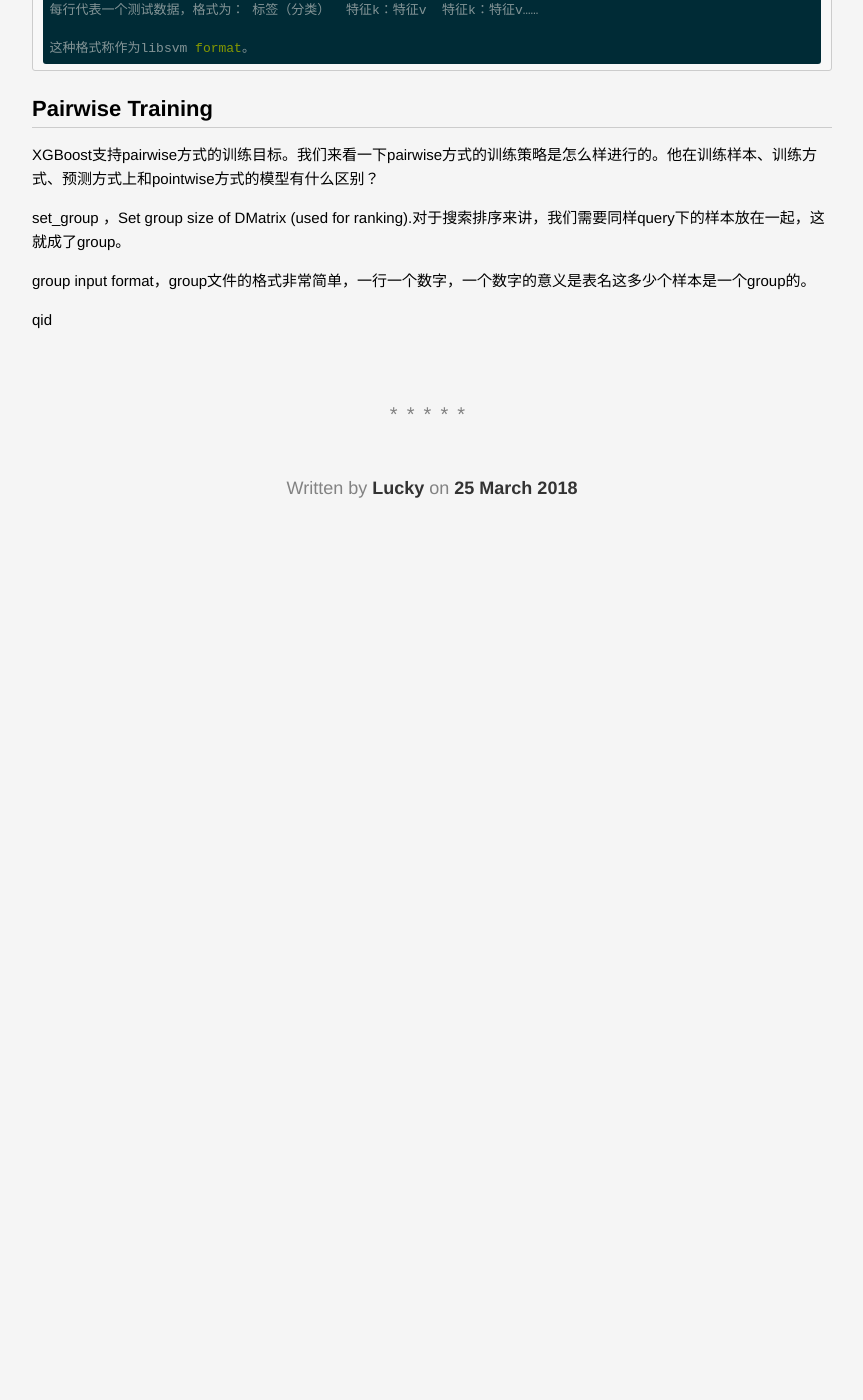
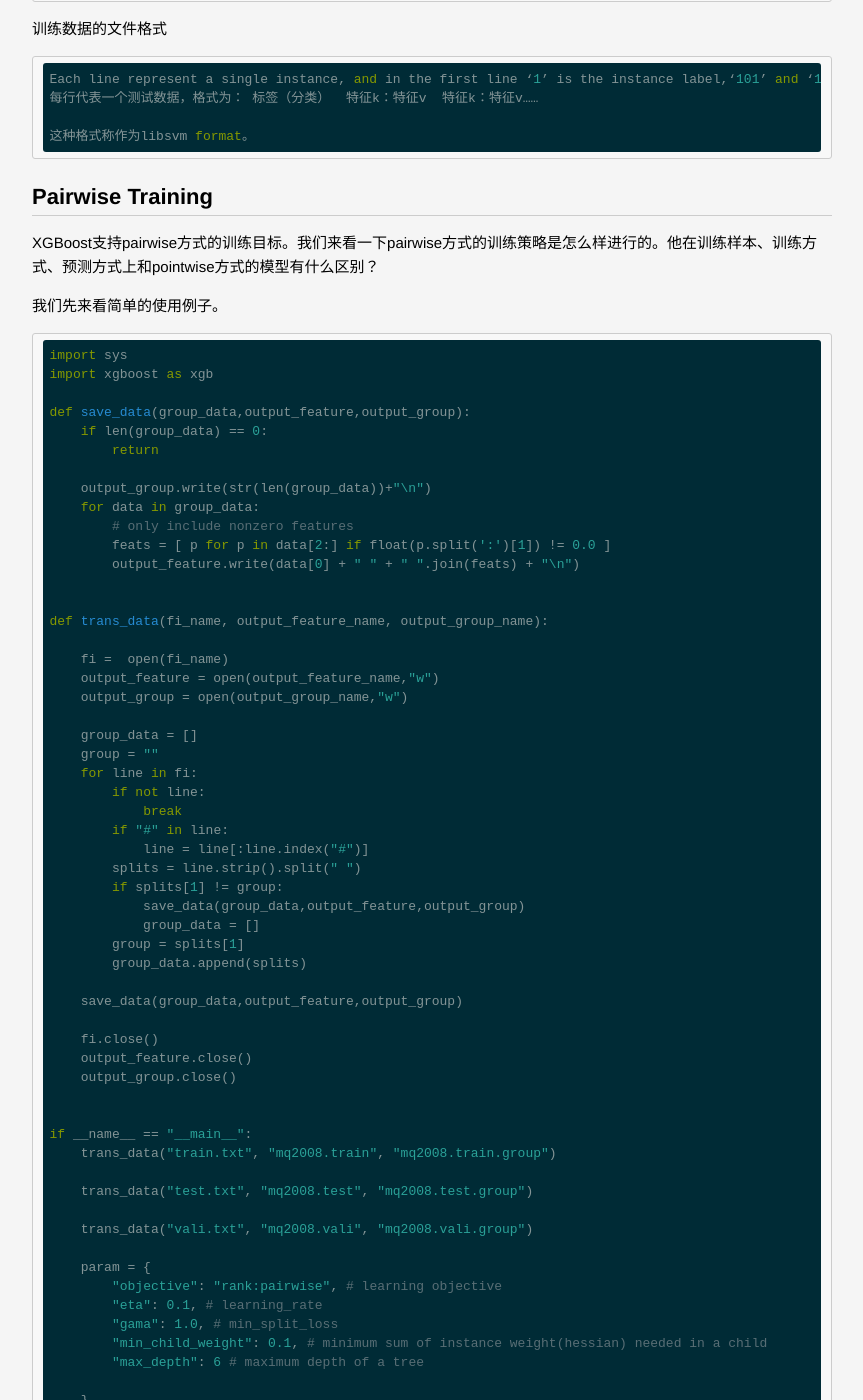
Before and after one commit to lucky521/blog, a Jekyll site: the page built from _posts/2018-03-25-boosting.markdown, in a window 1280 px wide and 1400 px high, scrolled down 2992 px. Shown: the whole window, without its empty margins (208-1071 px from the left). Built offline with Jekyll 4.4.1, drawn with Linux system fonts in a browser that asks for light colours; before the commit the page ends 3622 px from its top, so only the background shows below that; some of the changed text lies outside the part shown.

Commit message:
add xgboost pairwise sample

````diff
--- a/_posts/2018-03-25-boosting.markdown
+++ b/_posts/2018-03-25-boosting.markdown
@@ -64,8 +64,7 @@
 # 训练 Gradient Boosting 模型的框架
 
 
-xgboost 是个实现gradient boosting的库。
-https://github.com/dmlc/xgboost
+xgboost 是个实现gradient boosting的库, https://github.com/dmlc/xgboost
 PythonAPI https://xgboost.readthedocs.io/en/latest/python/python_api.html
 数据格式 http://xgboost.readthedocs.io/en/latest/input_format.html
 模型参数 http://xgboost.readthedocs.io/en/latest/parameter.html
@@ -91,6 +90,9 @@
     num_round = 2
     bst = xgb.train(param, dtrain, num_round)
 
+
+XGBoost在训练模型时有两类参数，Tree Booster Parameters和Task parameters。体现在API上就是train函数的第一个参数params就是Booster params，第二个参数dtrain是训练数据，从第三个参数开始就都是Task parameter，都有默认值。
+
 注意param这一项中的objective指明学习目标
     reg:linear  线性回归模型
     binary:logistic    逻辑分类模型
@@ -108,7 +110,6 @@
 
     bst.dump_model('model.txt')  # 保存为文本形式的模型
     bst.save_model('model.bin')    # 保存为二进制形式的模型
-
 
 Load一个模型文件
 
@@ -134,11 +135,93 @@
 
 XGBoost支持pairwise方式的训练目标。我们来看一下pairwise方式的训练策略是怎么样进行的。他在训练样本、训练方式、预测方式上和pointwise方式的模型有什么区别？
 
+我们先来看简单的使用例子。
 
-set_group ，Set group size of DMatrix (used for ranking).对于搜索排序来讲，我们需要同样query下的样本放在一起，这就成了group。
+```
+import sys
+import xgboost as xgb
 
-group input format，group文件的格式非常简单，一行一个数字，一个数字的意义是表名这多少个样本是一个group的。
+def save_data(group_data,output_feature,output_group):
+    if len(group_data) == 0:
+        return
+
+    output_group.write(str(len(group_data))+"\n")
+    for data in group_data:
+        # only include nonzero features
+        feats = [ p for p in data[2:] if float(p.split(':')[1]) != 0.0 ]
+        output_feature.write(data[0] + " " + " ".join(feats) + "\n")
+
+
+def trans_data(fi_name, output_feature_name, output_group_name):
+
+    fi =  open(fi_name)
+    output_feature = open(output_feature_name,"w")
+    output_group = open(output_group_name,"w")
+
+    group_data = []
+    group = ""
+    for line in fi:
+        if not line:
+            break
+        if "#" in line:
+            line = line[:line.index("#")]
+        splits = line.strip().split(" ")
+        if splits[1] != group:
+            save_data(group_data,output_feature,output_group)
+            group_data = []
+        group = splits[1]
+        group_data.append(splits)
+
+    save_data(group_data,output_feature,output_group)
+
+    fi.close()
+    output_feature.close()
+    output_group.close()
+
+
+if __name__ == "__main__":
+    trans_data("train.txt", "mq2008.train", "mq2008.train.group")
+
+    trans_data("test.txt", "mq2008.test", "mq2008.test.group")
+
+    trans_data("vali.txt", "mq2008.vali", "mq2008.vali.group")
+
+    param = {
+        "objective": "rank:pairwise", # learning objective
+        "eta": 0.1, # learning_rate
+        "gama": 1.0, # min_split_loss
+        "min_child_weight": 0.1, # minimum sum of instance weight(hessian) needed in a child
+        "max_depth": 6 # maximum depth of a tree
+
+    }
+
+    dtrain = xgb.DMatrix('mq2008.train')
+
+    num_round = 4
+
+    bst_model = xgb.train(param, dtrain, num_round)
+
+    dtest = xgb.DMatrix('mq2008.test')
+
+    preds = bst_model.predict(dtest)
+
+    print(preds)
+
+```
+
+通过最小化pairwise loss来求解模型，模型仍然是在预测一个文档的绝对得分。
+
+
+set_group - Set group size of DMatrix (used for ranking).对于搜索排序来讲，我们需要同样query下的样本放在一起，这就成了group。
+
+group input format - group文件的格式非常简单，一行一个数字，一个数字的意义是表名这多少个样本是一个group的。
 
 
 
-qid
+qid - 标识了一个query
+
+
+
+## XGBFir
+
+https://github.com/limexp/xgbfir
````
Also changed, not shown: _posts/2017-01-01-metrics-to-evaluate-model.markdown (added, +55 -0 lines), _posts/2018-02-23-search-tech.markdown (+25 -9 lines).
